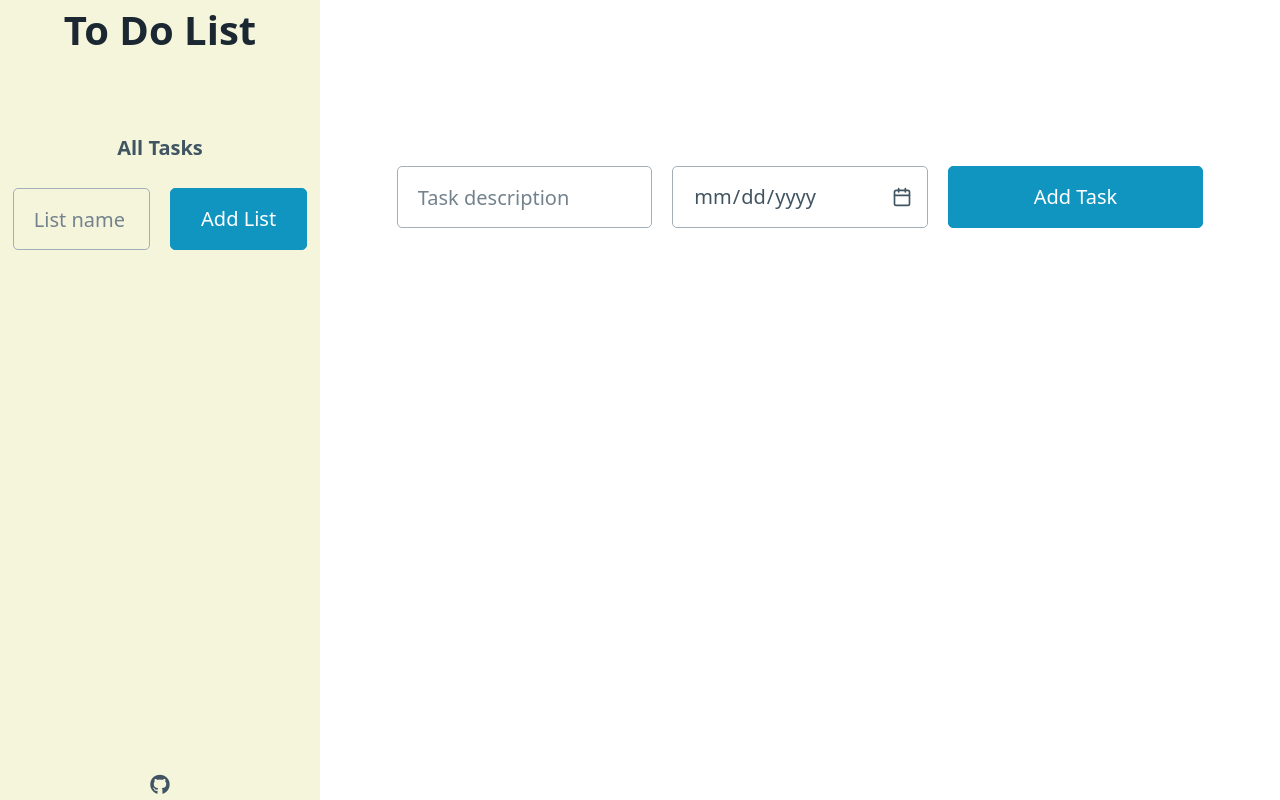
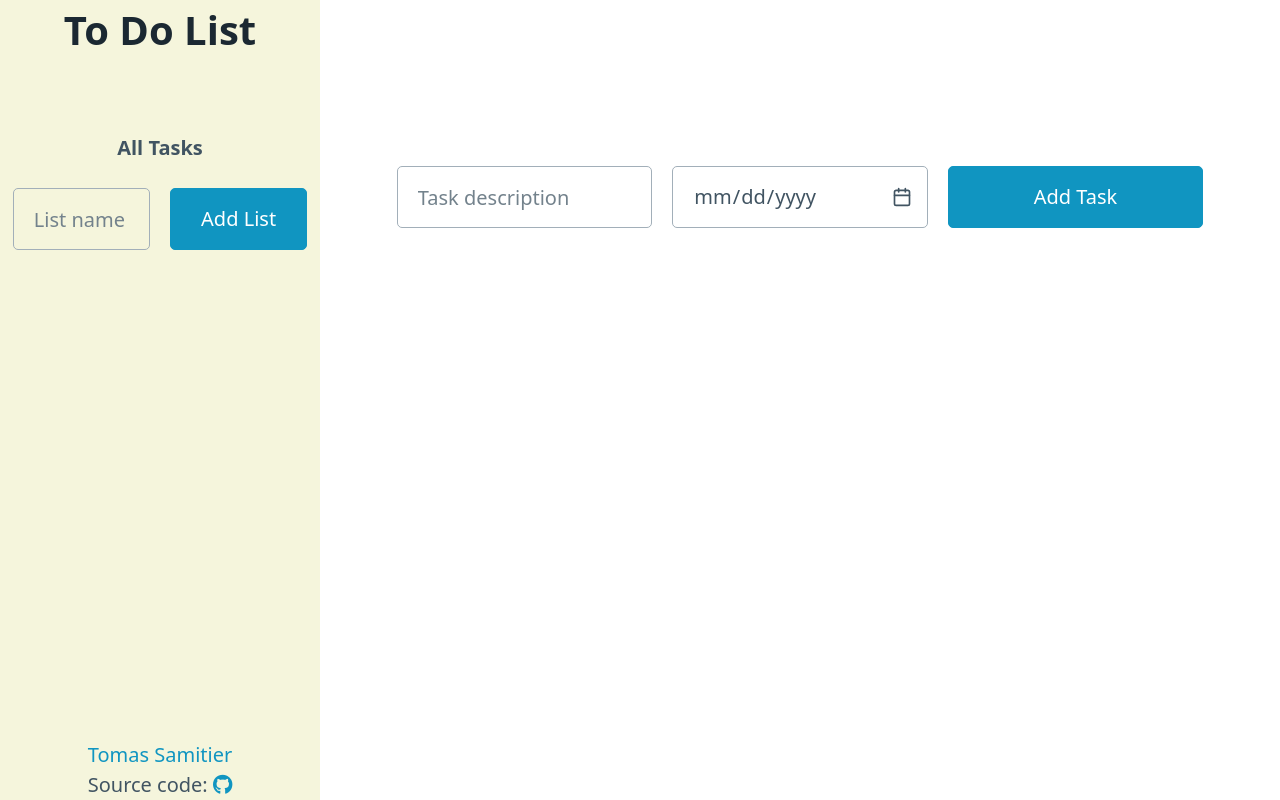
Before and after one commit to Peperayox/To-Do-List-2, a website built with webpack: page dist/index.html in a window 1280 px wide. Built offline with nearby package versions, Linux system fonts and the light colour scheme.

Commit message:
added footer details

```diff
--- a/dist/index.html
+++ b/dist/index.html
@@ -38,7 +38,14 @@
         </div>
       </form>
       <footer>
-        <i class="fa-brands fa-github"></i>
+        <a href="https://github.com/Peperayox" target="_blank">Tomas Samitier</a>
+        <p>
+          Source code:
+          <a href="https://github.com/Peperayox/To-Do-List-2" target="_blank">
+            <i class="fa-brands fa-github"></i>
+          </a>
+        </p>
+
       </footer>
     </div>
     <div class="right-container">
```
